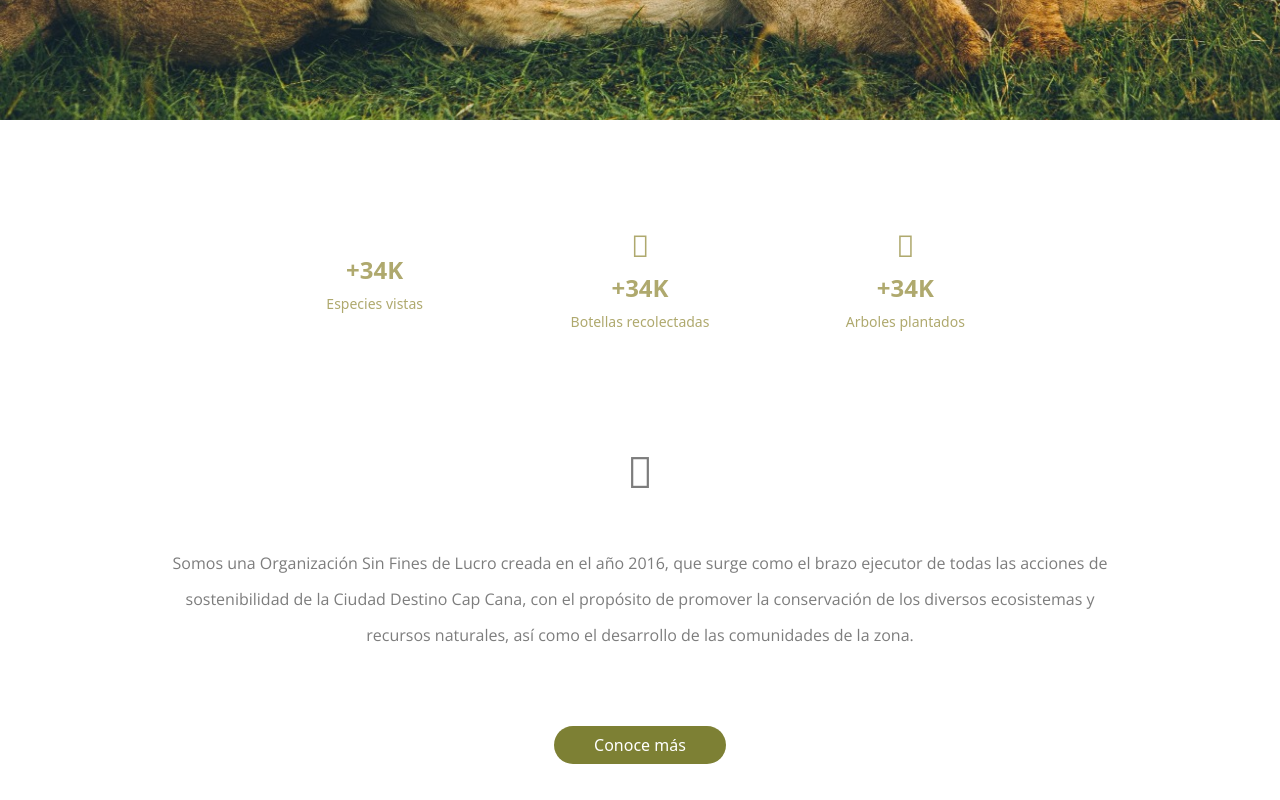
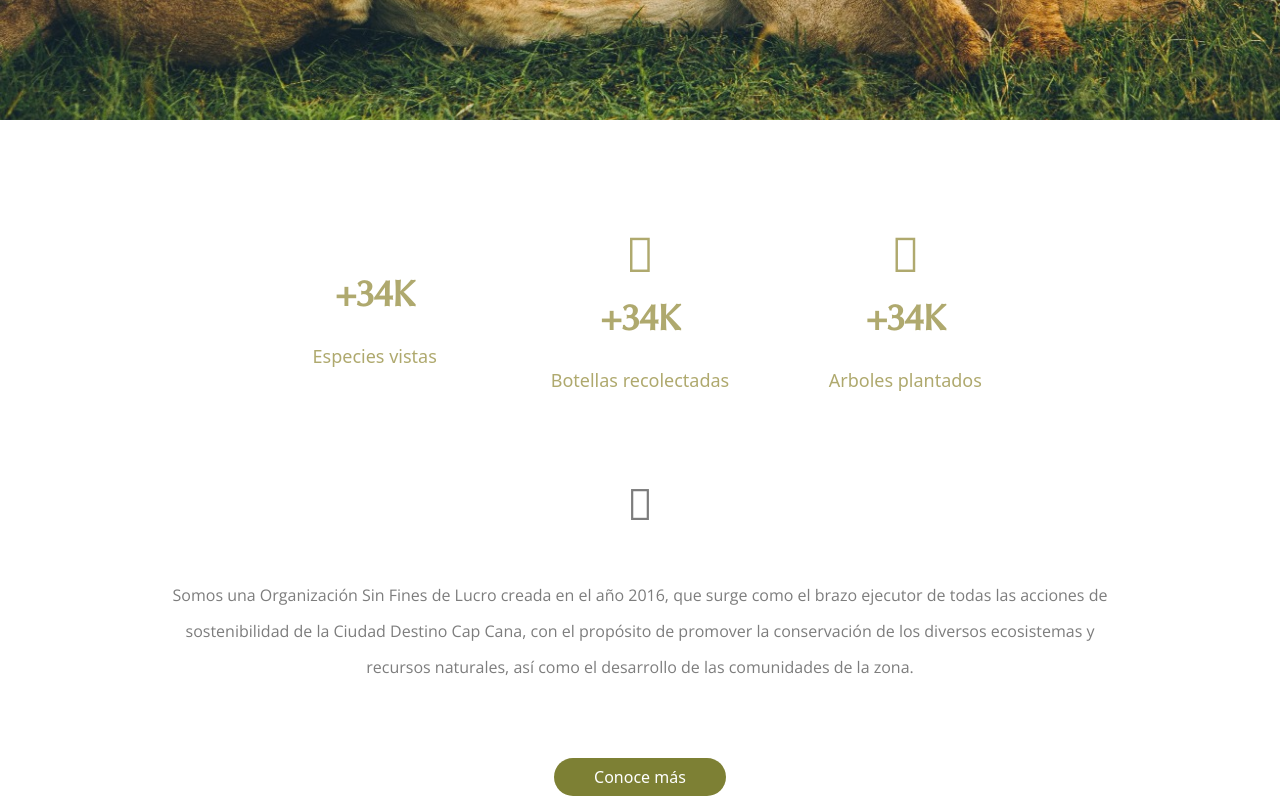
Before and after one commit to jairocuesta/fundacioncapna, a Next.js app: page / in a window 1280 px wide. Shown: the part 680-1480 px from the top of the page. Built offline with nearby package versions, Linux system fonts and the light colour scheme; no server answers; grey boxes are pictures that could not be loaded; a web font is replaced by a local one.

Commit message:
Update/Home page

```diff
--- a/src/components/Counter/Index.tsx
+++ b/src/components/Counter/Index.tsx
@@ -19,7 +19,7 @@ export default function CounterAnimation({ from, to }: CounterAnimationProps) {
                 duration: 1.5,
                 onUpdate(value) {
                     if(node) {
-                        node.textContent = value.toFixed(0);
+                        node.textContent = `+${value.toFixed(0)}K`;
                     }
                 },
             });
@@ -27,7 +27,7 @@ export default function CounterAnimation({ from, to }: CounterAnimationProps) {
             return () => controls.stop();
         }, [from, to, isInView]);
 
-        return <div ref={nodeRef} />;
+        return <div className={"optima-medium"} ref={nodeRef} />;
     }
 
     return (
--- a/src/components/Home/About.tsx
+++ b/src/components/Home/About.tsx
@@ -11,7 +11,7 @@ import CounterAnimation from '../Counter/Index';
 export default function HomeAbout() {
     return (
         <div className={"relative overflow-x-clip"}>
-            <div className={"py-20 pb-28"}>
+            <div className={"py-28"}>
                 <motion.div
                     initial={{ bottom: '-50px', opacity: 0 }}
                     whileInView={{ bottom: '0px', opacity: 1 }}
@@ -19,26 +19,26 @@ export default function HomeAbout() {
                     transition={{ delay: .1, duration: .5 }}
                     className={"relative grid grid-cols-1 md:grid-cols-3 gap-7 max-w-fit md:max-w-3xl mx-auto pb-10"}
                 >
-                    <div className={"grid place-content-center gap-2 text-center bg-white text-[#afa96e] rounded-2xl h-40 px-10 md:px-0"}>
-                        <i className="fa-light fa-squirrel text-3xl"></i>
-                        <span className={"flex items-center justify-center text-2xl font-bold"}>
-                            +<CounterAnimation from={0} to={34} />K
+                    <div className={"grid place-content-center gap-6 text-center bg-white text-[#afa96e] rounded-2xl h-40 px-10 md:px-0"}>
+                        <i className="fa-light fa-squirrel text-5xl"></i>
+                        <span className={"flex items-center justify-center text-4xl font-bold"}>
+                            <CounterAnimation from={0} to={34} />
                         </span>
-                        <span className={"text-sm"}>Especies vistas</span>
+                        <span className={"text-lg "}>Especies vistas</span>
                     </div>
-                    <div className={"grid place-content-center gap-2 text-center bg-white text-[#afa96e] rounded-2xl h-40 px-10 md:px-0"}>
-                        <i className="fa-light fa-bottle-water text-3xl"></i>
-                        <span className={"flex items-center justify-center text-2xl font-bold"}>
-                            +<CounterAnimation from={0} to={34} />K
+                    <div className={"grid place-content-center gap-6 text-center bg-white text-[#afa96e] rounded-2xl h-40 px-10 md:px-0"}>
+                        <i className="fa-light fa-bottle-water text-5xl"></i>
+                        <span className={"flex items-center justify-center text-4xl font-bold"}>
+                            <CounterAnimation from={0} to={34} />
                         </span>
-                        <span className={"text-sm"}>Botellas recolectadas</span>
+                        <span className={"text-lg "}>Botellas recolectadas</span>
                     </div>
-                    <div className={"grid place-content-center gap-2 text-center bg-white text-[#afa96e] rounded-2xl h-40 px-10 md:px-0"}>
-                        <i className="fa-light fa-tree text-3xl"></i>
-                        <span className={"flex items-center justify-center text-2xl font-bold"}>
-                            +<CounterAnimation from={0} to={34} />K
+                    <div className={"grid place-content-center gap-6 text-center bg-white text-[#afa96e] rounded-2xl h-40 px-10 md:px-0"}>
+                        <i className="fa-light fa-tree text-5xl"></i>
+                        <span className={"flex items-center justify-center text-4xl font-bold"}>
+                            <CounterAnimation from={0} to={34} />
                         </span>
-                        <span className={"text-sm"}>Arboles plantados</span>
+                        <span className={"text-lg "}>Arboles plantados</span>
                     </div>
                 </motion.div>
                 <div className={"flex flex-col items-center gap-10 text-center w-full lg:w-3/4 2xl:w-1/2 mx-auto text-neutral-200 pt-10"}>
```
